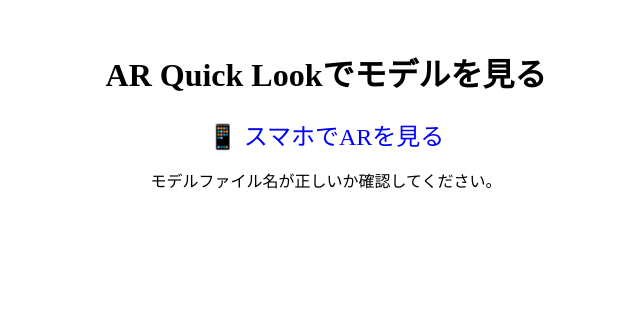
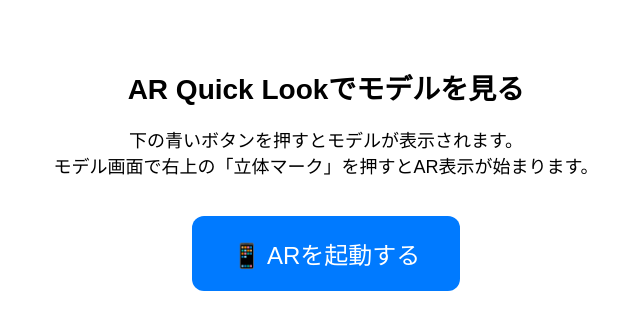
Before and after one commit to Dsepz/ar-usdz-, a plain HTML site: page index.html in a window 1280 px wide. Shown: the whole page, without its empty margins (314-954 px from the left). Drawn offline with Linux system fonts and the light colour scheme.

Commit message:
Update index.html

```diff
--- a/index.html
+++ b/index.html
@@ -5,11 +5,15 @@
   <meta name="viewport" content="width=device-width, initial-scale=1" />
   <title>AR Quick Look</title>
 </head>
-<body style="text-align:center; padding:20px;">
-  <h1>AR Quick Lookでモデルを見る</h1>
-  <a href="2507売り上げ目標_センチスケール.usdz" rel="ar" style="font-size:24px; color:blue; text-decoration:none;">
-    📱 スマホでARを見る
+<body style="text-align:center; padding:40px; font-family:sans-serif;">
+  <h1 style="font-size:28px;">AR Quick Lookでモデルを見る</h1>
+  <p style="font-size:18px;">下の青いボタンを押すとモデルが表示されます。<br>
+  モデル画面で右上の「立体マーク」を押すとAR表示が始まります。</p>
+
+  <a href="2507売り上げ目標_センチスケール.usdz" rel="ar"
+     style="display:inline-block; font-size:24px; color:white; background:#007AFF;
+     padding:20px 40px; border-radius:12px; text-decoration:none; margin-top:20px;">
+    📱 ARを起動する
   </a>
-  <p>モデルファイル名が正しいか確認してください。</p>
 </body>
 </html>
```
